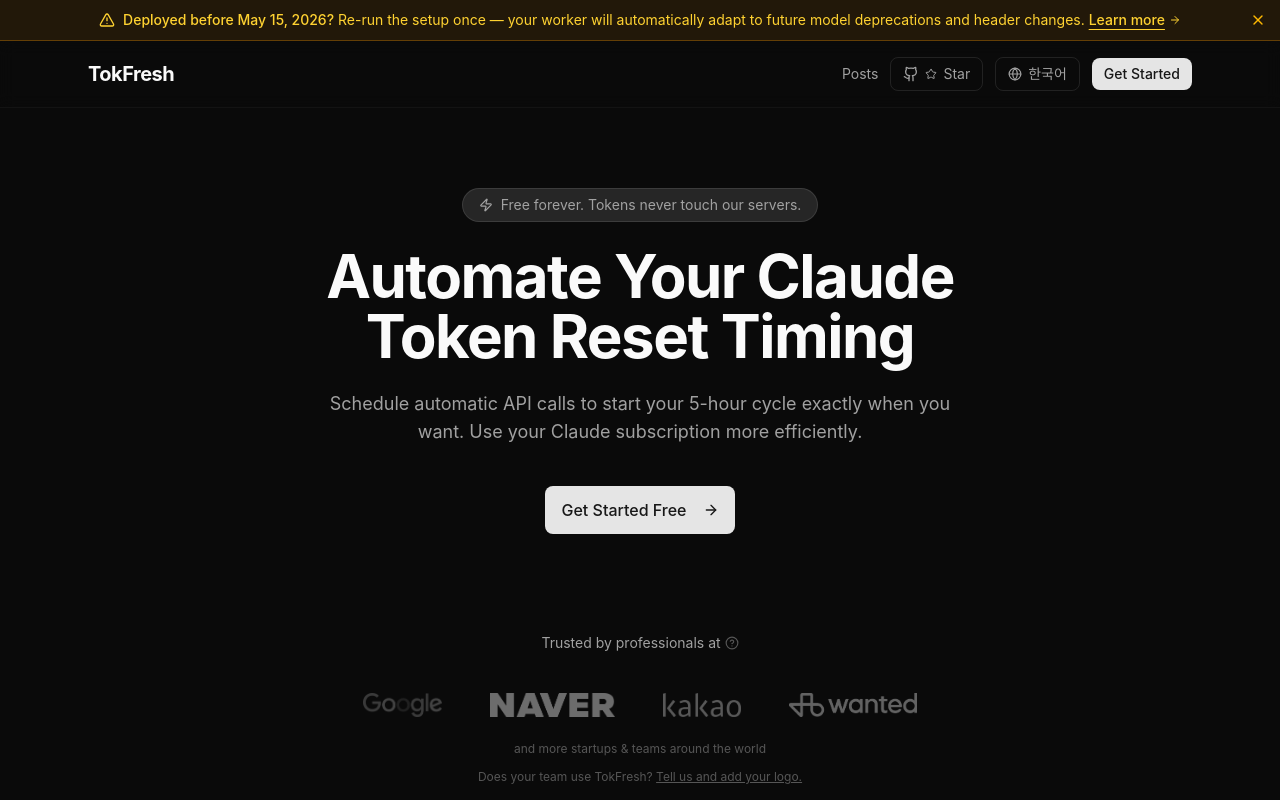
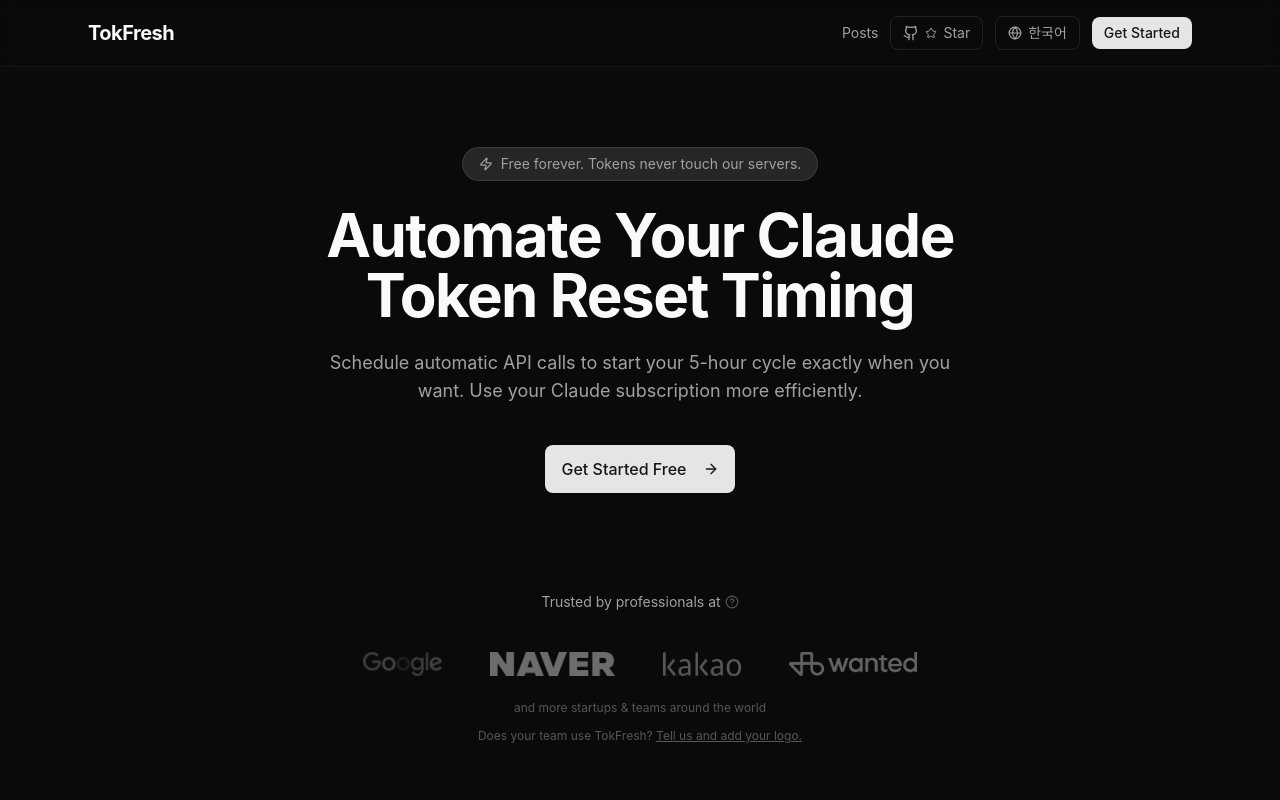
Before and after one commit to stevejkang/tokfresh, a Next.js app: page /en in a window 1280 px wide. Shown: the top 800 px of the page. Built offline with nearby package versions, Linux system fonts and the light colour scheme; no server answers; the database is empty.

Commit message:
Remove May 2026 redeploy announcement banner

```diff
--- a/messages/en.json
+++ b/messages/en.json
@@ -1,9 +1,4 @@
 {
-  "Banner": {
-    "title": "Deployed before May 15, 2026?",
-    "description": "Re-run the setup once — your worker will automatically adapt to future model deprecations and header changes.",
-    "learnMore": "Learn more"
-  },
   "Metadata": {
     "title": "TokFresh - Claude Token Reset Automation",
     "description": "Automate your Claude Pro/Max token reset timing with Cloudflare Workers. Schedule 5-hour cycles to align with your workday. Free, secure, 24/7 automatic."
--- a/messages/ko.json
+++ b/messages/ko.json
@@ -1,9 +1,4 @@
 {
-  "Banner": {
-    "title": "2026년 5월 15일 이전에 배포하셨나요?",
-    "description": "셋업을 한 번만 다시 실행해 주세요 — 이후 모델 지원 중단이나 헤더 변경에 자동으로 대응합니다.",
-    "learnMore": "자세히 보기"
-  },
   "Metadata": {
     "title": "TokFresh - Claude 토큰 리셋 자동화",
     "description": "Cloudflare Workers로 Claude Pro/Max 토큰 리셋 타이밍을 자동화하세요. 5시간 주기를 업무 시간에 맞춰 설정할 수 있습니다. 무료, 보안, 24시간 자동 실행."
--- a/src/app/[locale]/layout.tsx
+++ b/src/app/[locale]/layout.tsx
@@ -6,7 +6,6 @@ import { NextIntlClientProvider, hasLocale } from "next-intl";
 import { setRequestLocale, getTranslations } from "next-intl/server";
 import { notFound } from "next/navigation";
 import { ThemeProvider } from "@/components/theme-provider";
-import { AnnouncementBanner } from "@/components/announcement-banner";
 import { routing } from "@/i18n/routing";
 import "../globals.css";
 
@@ -110,7 +109,6 @@ export default async function LocaleLayout({ children, params }: Props) {
           disableTransitionOnChange
         >
           <NextIntlClientProvider>
-            <AnnouncementBanner />
             {children}
           </NextIntlClientProvider>
         </ThemeProvider>
--- a/src/components/announcement-banner.tsx
+++ /dev/null
@@ -1,52 +0,0 @@
-"use client";
-
-import { useState, useSyncExternalStore } from "react";
-import { useTranslations } from "next-intl";
-import { Link } from "@/i18n/navigation";
-import { X, AlertTriangle, ArrowRight } from "lucide-react";
-
-const DISMISS_KEY = "tokfresh_banner_may15_dismissed";
-
-const subscribe = () => () => {};
-const getDismissedSnapshot = () => localStorage.getItem(DISMISS_KEY) !== null;
-const getServerDismissedSnapshot = () => true;
-
-export function AnnouncementBanner() {
-  const t = useTranslations("Banner");
-  const storedDismissed = useSyncExternalStore(subscribe, getDismissedSnapshot, getServerDismissedSnapshot);
-  const [dismissed, setDismissed] = useState(false);
-
-  if (storedDismissed || dismissed) return null;
-
-  const dismiss = () => {
-    localStorage.setItem(DISMISS_KEY, "1");
-    setDismissed(true);
-  };
-
-  return (
-    <div className="relative border-b border-amber-500/30 bg-amber-500/10 px-4 py-2.5 text-center text-sm text-amber-300">
-      <div className="mx-auto flex max-w-6xl items-center justify-center gap-2">
-        <AlertTriangle className="hidden h-4 w-4 shrink-0 sm:block" />
-        <p>
-          <span className="font-medium">{t("title")}</span>
-          {" "}
-          {t("description")}
-          {" "}
-          <Link
-            href="/posts/model-deprecation-may-2026"
-            className="inline-flex items-center gap-1 font-medium underline underline-offset-4 transition-colors hover:text-amber-100"
-          >
-            {t("learnMore")}
-            <ArrowRight className="h-3 w-3" />
-          </Link>
-        </p>
-      </div>
-      <button
-        onClick={dismiss}
-        className="absolute right-3 top-1/2 -translate-y-1/2 rounded p-0.5 text-amber-400 transition-colors hover:text-amber-200"
-      >
-        <X className="h-4 w-4" />
-      </button>
-    </div>
-  );
-}
```
